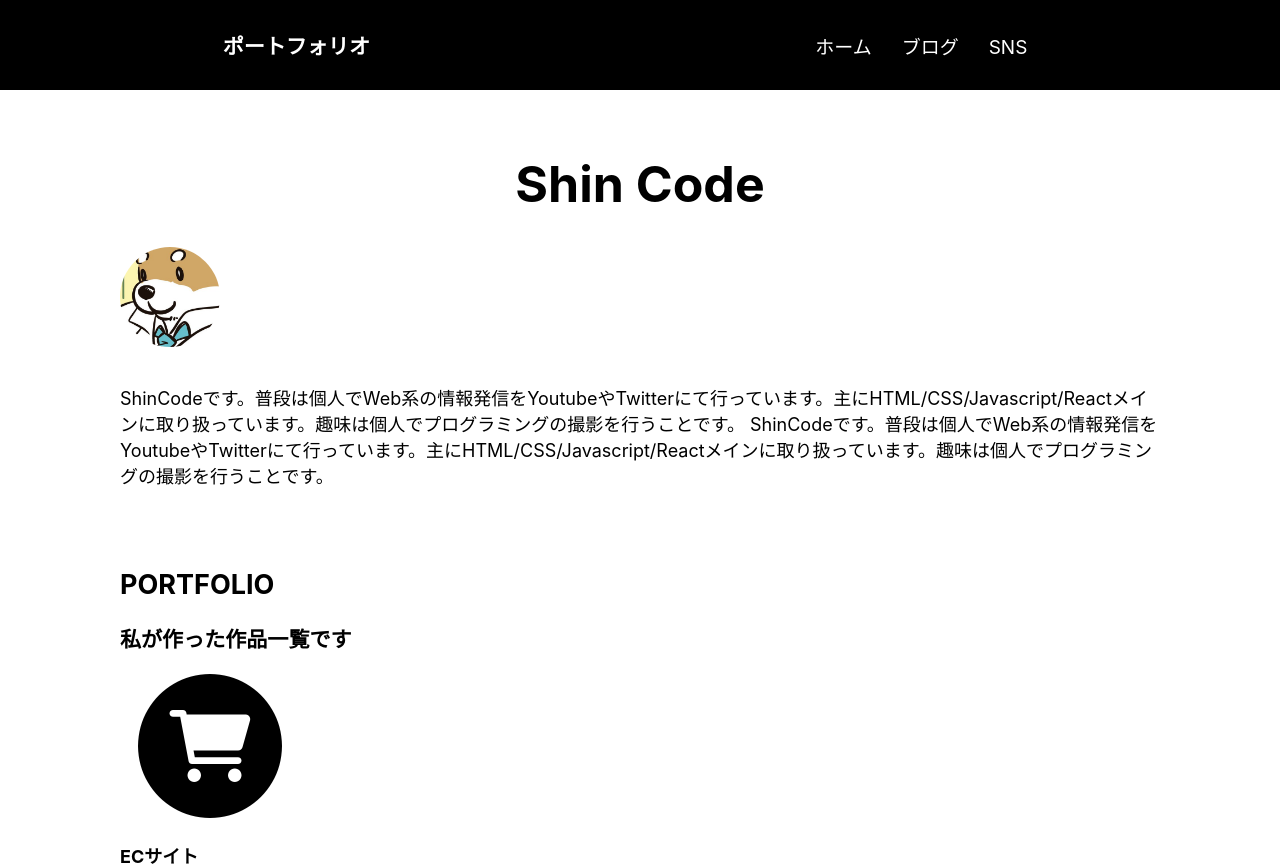
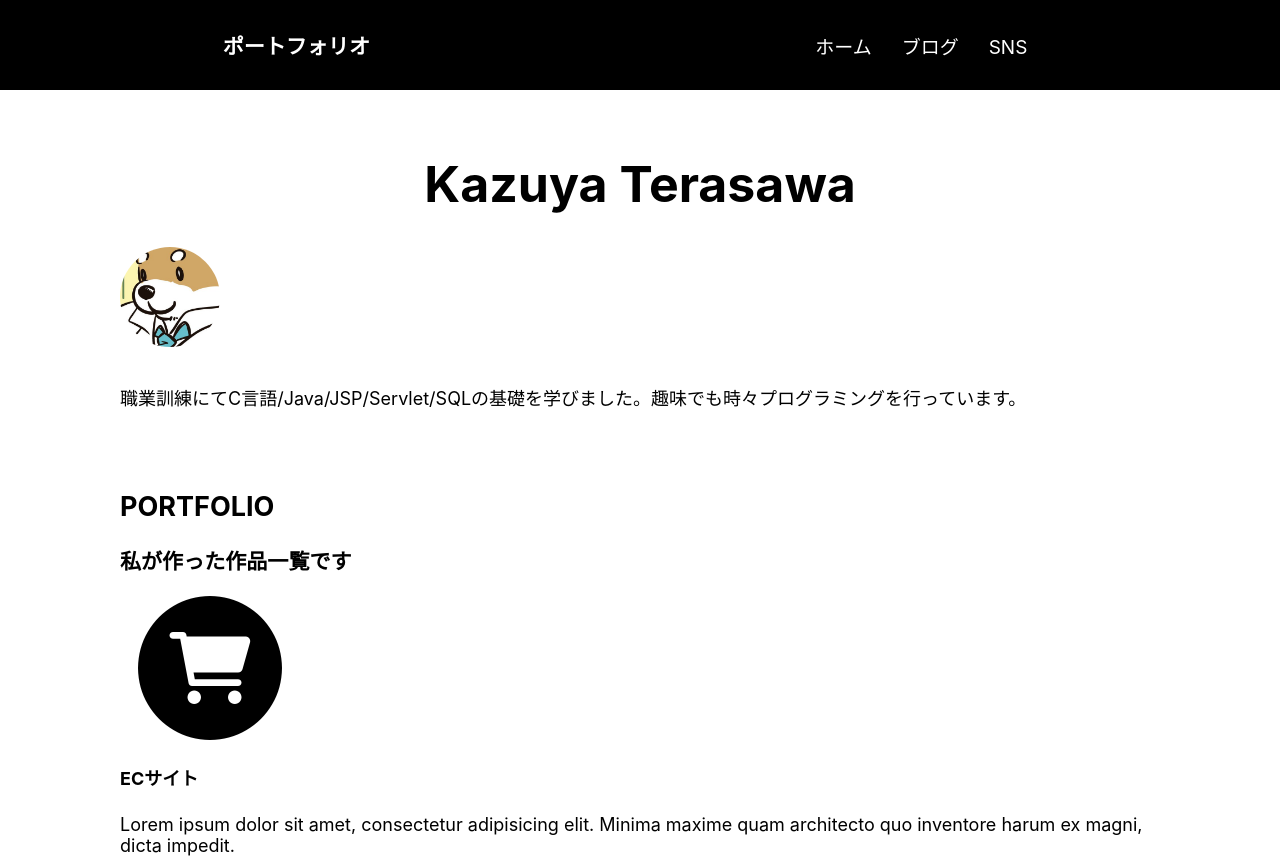
Before and after one commit to kteworks/kteworks.github.io, a React (Create React App) app: page / in a window 1280 px wide. Shown: the top 866 px of the page. Built offline with nearby package versions, Linux system fonts and the light colour scheme.

Commit message:
Update Homepage.js

```diff
--- a/src/components/Homepage.js
+++ b/src/components/Homepage.js
@@ -8,13 +8,12 @@ import profileImage from "../Images/sibainu.jpg";
 const Homepage = () => {
   return (
     <div className="container text-center">
-      <h1>Shin Code</h1>
+      <h1>Kazuya Terasawa</h1>
 
       <img src={profileImage} className="profileImage" />
 
       <p>
-        ShinCodeです。普段は個人でWeb系の情報発信をYoutubeやTwitterにて行っています。主にHTML/CSS/Javascript/Reactメインに取り扱っています。趣味は個人でプログラミングの撮影を行うことです。
-        ShinCodeです。普段は個人でWeb系の情報発信をYoutubeやTwitterにて行っています。主にHTML/CSS/Javascript/Reactメインに取り扱っています。趣味は個人でプログラミングの撮影を行うことです。
+        職業訓練にてC言語/Java/JSP/Servlet/SQLの基礎を学びました。趣味でも時々プログラミングを行っています。
       </p>
 
       <section class="page-section" id="services">
```
